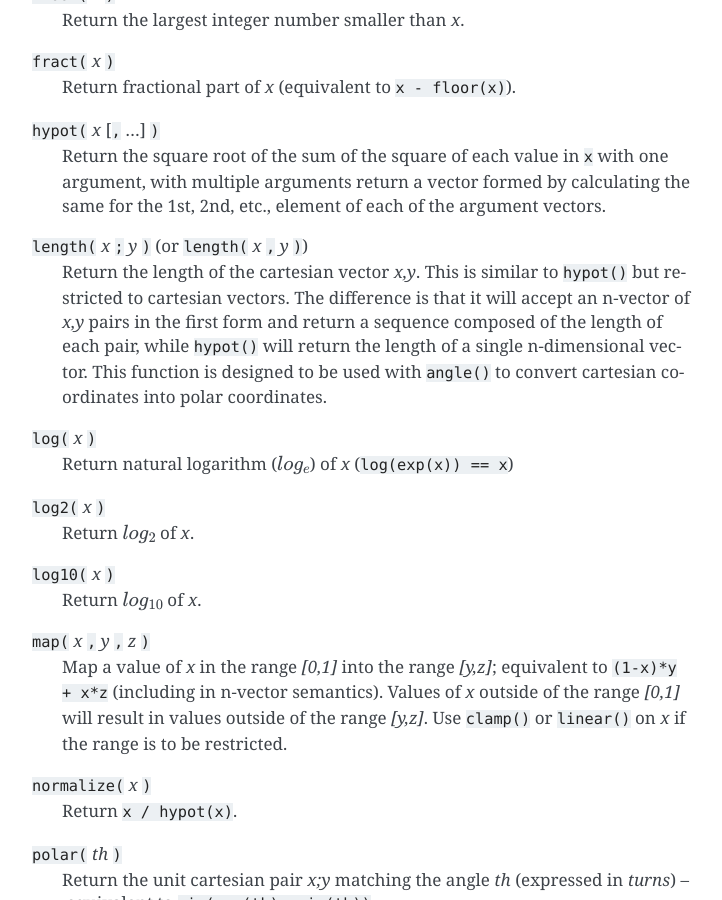
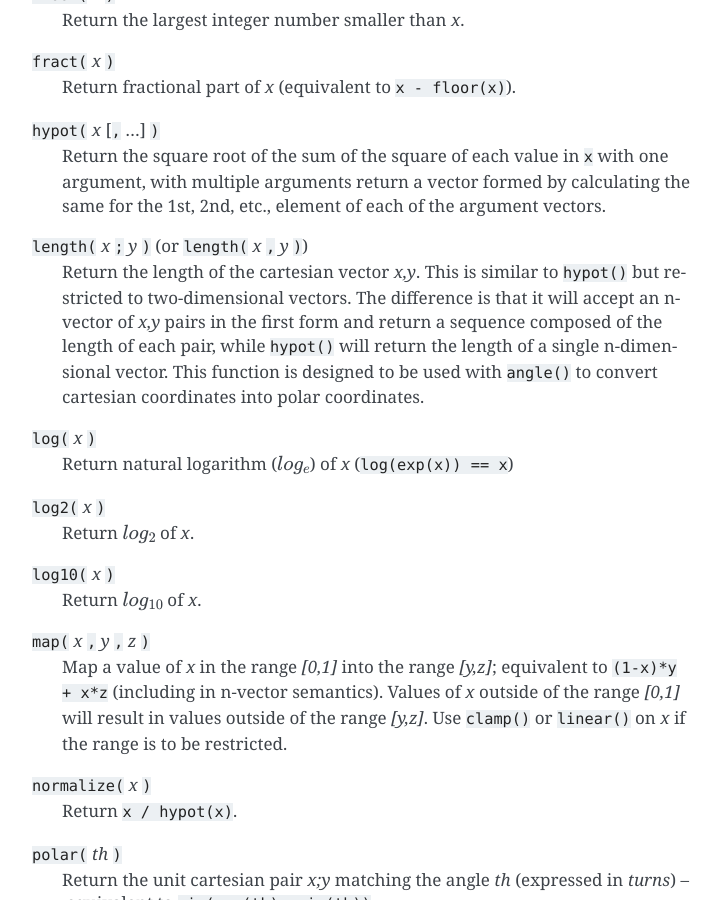
Before and after one commit to jonathanhogg/flitter, a Sphinx documentation site: the page built from docs/builtins.md, in a window 1280 px wide and 900 px high, scrolled down 2538 px. Shown: the whole window, without its empty margins (388-1110 px from the left). Built offline with Sphinx 7.4.7, drawn with Linux system fonts in a browser that asks for light colours.

Commit message:
Small fix to documentation of `length()` function

```diff
--- a/docs/builtins.md
+++ b/docs/builtins.md
@@ -115,7 +115,7 @@ for the 1st, 2nd, etc., element of each of the argument vectors.
 
 `length(` *x* `;` *y* `)` (or `length(` *x* `,` *y* `)`)
 : Return the length of the cartesian vector *x,y*. This is similar to `hypot()`
-but restricted to cartesian vectors. The difference is that it will accept
+but restricted to two-dimensional vectors. The difference is that it will accept
 an n-vector of *x,y* pairs in the first form and return a sequence composed of
 the length of each pair, while `hypot()` will return the length of a single
 n-dimensional vector. This function is designed to be used with `angle()` to
```
